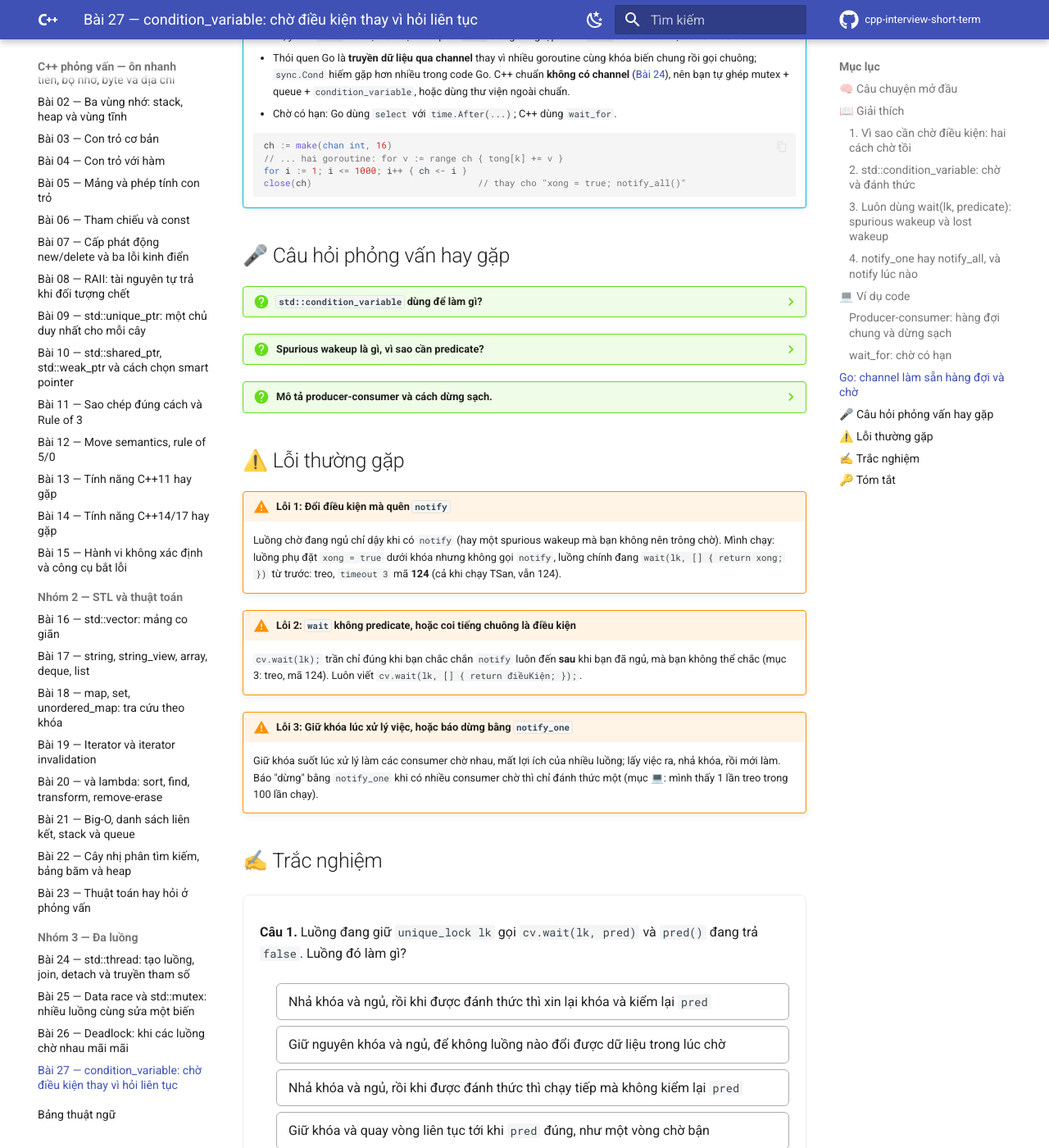
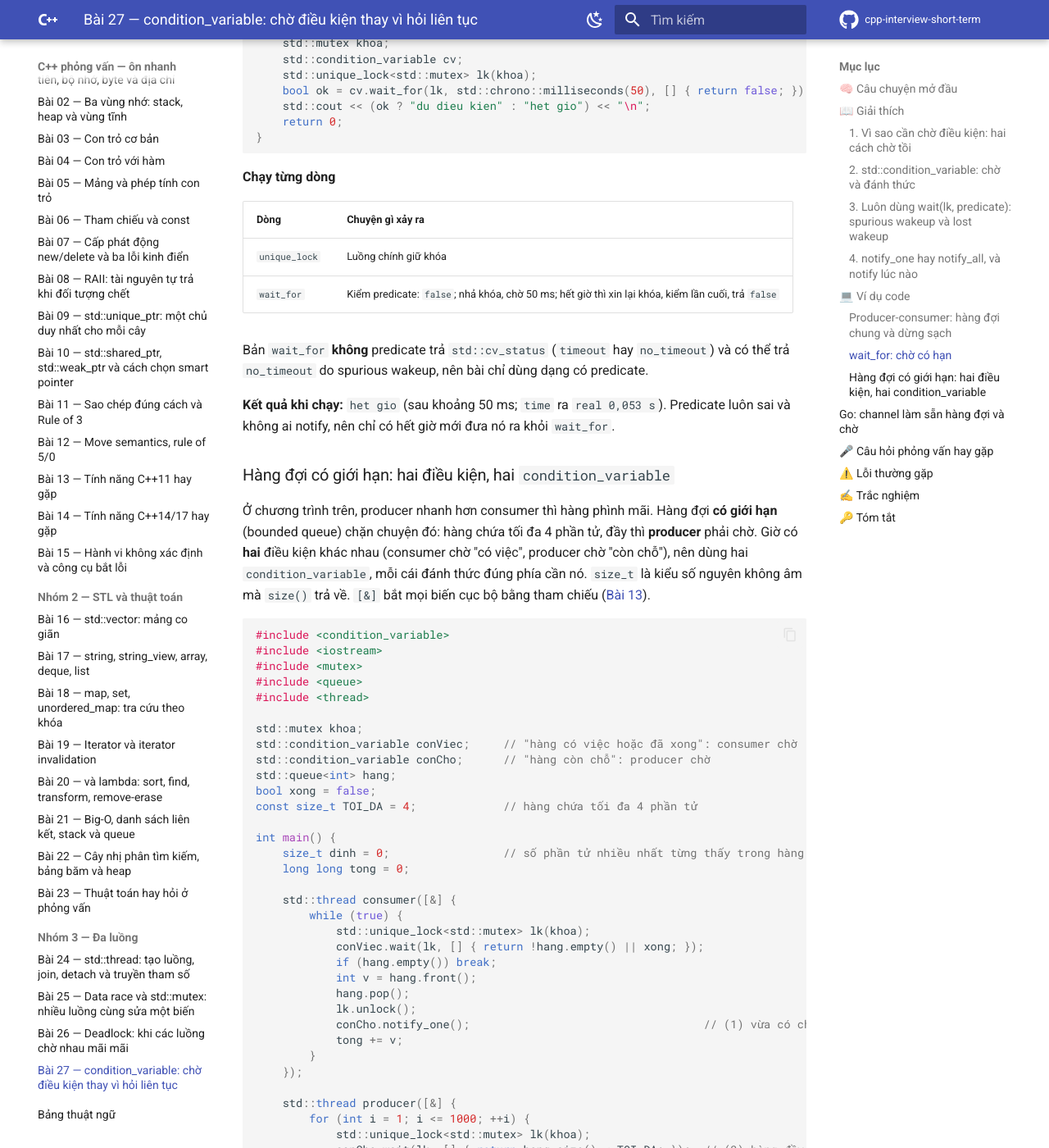
Before and after one commit to hungnguyen010518/cpp-interview-short-term, an MkDocs documentation site: the page built from docs/nhom-3-da-luong/27-condition-variable.md, in a window 1280 px wide and 1400 px high, scrolled down 9220 px. Shown: the whole window at 82% size. Built offline with MkDocs 1.6.1 and Material for MkDocs 9.7.7, drawn with Linux system fonts in a browser that asks for light colours; comment, search, counter and statistics services are not loaded; some of the changed text lies outside the part shown.

Commit message:
docs: sửa Bài 27 theo review vòng 1, thêm hàng đợi có giới hạn
Co-Authored-By: Claude Sonnet 5.5 <noreply@anthropic.com>

````diff
--- a/docs/nhom-3-da-luong/27-condition-variable.md
+++ b/docs/nhom-3-da-luong/27-condition-variable.md
@@ -23,7 +23,7 @@ Cách tốt: chính **để thẻ thớt lại** (để phụ còn có thẻ mà
 
 ### 1. Vì sao cần chờ điều kiện: hai cách chờ tồi
 
-Chương trình dưới có luồng phụ "chuẩn bị dữ liệu" mất 1 giây rồi đặt cờ `xong`; luồng chính chờ cờ đó bằng một **vòng chờ bận** (busy waiting: lặp lại việc kiểm tra liên tục, không ngủ). Cờ và dữ liệu luôn được đọc/ghi dưới khóa ([Bài 25](25-data-race-mutex.md)). `std::chrono::seconds(1)` là khoảng 1 giây, cùng họ với `milliseconds` ở [Bài 24](24-thread-co-ban.md).
+Chương trình dưới có luồng phụ "chuẩn bị dữ liệu" mất 1 giây rồi đặt cờ `xong`; luồng chính chờ cờ đó bằng một **vòng chờ bận** (busy waiting: lặp lại việc kiểm tra liên tục, không ngủ). Cờ và dữ liệu luôn được đọc/ghi dưới khóa ([Bài 25](25-data-race-mutex.md)). `std::chrono::seconds(1)` là khoảng 1 giây, cùng họ với `milliseconds` ở [Bài 24](24-thread-co-ban.md). `while (true)` là vòng lặp không có điều kiện dừng (như `for { }` của Go), chỉ thoát bằng `break`.
 
 ```cpp
 #include <chrono>
@@ -43,7 +43,7 @@ int main() {
         xong = true;
     });
 
-    for (;;) {                                                  // (2) vòng chờ bận
+    while (true) {                                              // (2) vòng chờ bận
         std::lock_guard<std::mutex> g(khoa);
         if (xong) break;
     }
@@ -75,7 +75,7 @@ user	0m1,002s
 - `user` chỉ cỡ 0,001 giây, vì luồng chính ngủ gần hết thời gian.
 - Luồng chính biết tin trễ **khoảng 90 ms** sau khi dữ liệu sẵn sàng (ba lần chạy: 91, 90, 90).
 
-Vòng ngủ-rồi-hỏi tốn gần như không CPU, nhưng trễ tới một chu kỳ ngủ; ngủ ngắn lại thì trễ ít đi mà CPU tốn trở lại.
+Mình chọn 1010 ms để cờ đến ngay sau một lần hỏi, nên trễ gần mức tối đa (một chu kỳ ngủ); trung bình khoảng nửa chu kỳ. Vòng ngủ-rồi-hỏi tốn gần như không CPU nhưng trễ; ngủ ngắn lại thì trễ ít đi mà CPU tốn trở lại.
 
 Ta muốn: **không tốn CPU lúc chờ, và biết tin ngay khi có**. Hệ điều hành làm được chuyện đó nếu luồng chờ xin "đánh thức tôi khi có tin".
 
@@ -130,7 +130,7 @@ int main() {
 | (1)-(3) | Luồng phụ xin được khóa (vì chính đã nhả), đặt dữ liệu, trả khóa |
 | (4) | `notify_one` đánh thức luồng chính |
 | (6) | Luồng chính dậy, **xin lại khóa**, kiểm lại predicate: `true`, nên `wait` trả về |
-| (7) | In ra, khi luồng chính đang giữ khóa |
+| (7) | In ra khi luồng chính đang giữ khóa; rồi `unlock()` để không giữ khóa lúc `join` chờ luồng phụ |
 
 **Kết quả khi chạy:** `nhan duoc 42`; `time` ra `real 1,005 s` nhưng `user` chỉ `0,001 s`, trong khi bản chờ bận ở mục 1 ra `user 1,002 s`. Mình cũng đo độ trễ từ lúc đặt cờ đến lúc luồng chính dậy: ba lần, 22 đến 58 **micro**giây (khác nhau theo máy), so với ~90 **mili**giây của vòng ngủ. TSan (`setarch $(uname -m) -R`, [Bài 25](25-data-race-mutex.md)) không báo gì.
 
@@ -147,7 +147,7 @@ while (!pred()) {
 }
 ```
 
-Vòng `while` này không phải để cho đẹp. Có **ba lý do** phải kiểm lại điều kiện sau mỗi lần dậy:
+Vòng `while` này không phải để cho đẹp. Có **ba lý do** phải kiểm điều kiện: hai lý do cho lúc **sau khi dậy** (hai mục đầu), một lý do cho lúc **trước khi ngủ** (mục cuối):
 
 - **Spurious wakeup** (đánh thức giả): chuẩn C++ **cho phép** `wait` trả về mà không ai gọi `notify`. Mình không tái hiện được trên máy này và không đưa ví dụ nào ra; bạn chỉ cần biết chuẩn cho phép, nên không được giả định "dậy nghĩa là có tin".
 - **Món bị lấy mất:** khi có nhiều luồng chờ, `notify_one` đánh thức luồng A, nhưng luồng B tới nhanh hơn và lấy mất món trước khi A xin lại được khóa. A dậy thấy món không còn, phải ngủ lại. Lý do này không cần chuẩn cho phép gì thêm.
@@ -179,12 +179,20 @@ int main() {
 }
 ```
 
+**Chạy từng dòng**
+
+| Dòng | Chuyện gì xảy ra |
+|---|---|
+| (1) | Luồng phụ gọi `notify_one` khi chưa luồng nào chờ: tiếng chuông mất |
+| (2) | Luồng chính ngủ 300 ms, tới sau khi tiếng chuông đã mất |
+| (3) | `wait` không có predicate nên ngủ ngay; không ai báo nữa, nên ngủ mãi |
+
 **Kết quả khi chạy:** mình biên dịch sạch cảnh báo; chạy `timeout 3 ./chuongtrinh` thì **không in gì**, `timeout` thoát mã **124**. Tiếng chuông ở (1) đã mất, nên (3) ngủ không ai gọi. Khối đặt `// bo-qua-kiem-tra` vì nó treo. Chuẩn không hứa là nó treo (spurious wakeup có thể làm nó dậy), mình chỉ nói điều mình thấy trên máy này.
 
 **Thử thay đổi: lấy chương trình ở mục 2, bỏ dòng ngủ 1 giây của luồng phụ, và cho luồng chính ngủ 300 ms trước khi xin khóa.** Vậy `notify_one` gần như chắc chắn đến **trước** `wait`, nhưng `wait` vẫn có predicate. Mình đã chạy: in `xong`, không treo (TSan sạch). Predicate được kiểm **trước khi ngủ** (như vòng `while` ở trên): `xong` đã `true` nên `wait` không ngủ. Trạng thái nằm trong biến, không nằm trong tiếng chuông.
 
 !!! warning "Hay nhầm"
-    Biến điều kiện phải được đổi **dưới cùng mutex** mà luồng chờ dùng, kể cả khi nó chỉ là một `bool`. Đổi ngoài khóa thì có thể rơi đúng vào khe giữa lúc luồng chờ kiểm `xong` (thấy `false`) và lúc nó ngủ: tin đến mà không ai nhận, lost wakeup trá hình. Hàng đợi ở mục 5 cũng thế: mọi `push`/`pop` đều dưới khóa.
+    Biến điều kiện phải được đổi **dưới cùng mutex** mà luồng chờ dùng, kể cả khi nó chỉ là một `bool`. Đổi ngoài khóa thì có thể rơi đúng vào khe giữa lúc luồng chờ kiểm `xong` (thấy `false`) và lúc nó ngủ: tin đến mà không ai nhận, lost wakeup trá hình, và còn là data race ([Bài 25](25-data-race-mutex.md)) vì hai luồng đụng cùng một biến không đồng bộ. Hàng đợi ở mục 💻 cũng thế: mọi `push`/`pop` đều dưới khóa.
 
 ### 4. `notify_one` hay `notify_all`, và notify lúc nào
 
@@ -193,7 +201,7 @@ int main() {
 
 Quy tắc dễ nhớ: **một món mới, chỉ một người dùng được** thì `notify_one`; **một thay đổi mà mọi người đều phải biết** (như "hết việc, dừng") thì `notify_all`. Lỡ dùng `notify_one` để báo dừng khi có hai consumer cùng đang chờ, thì một luồng thoát, luồng kia ngủ mãi (mục 💻 có thử thật).
 
-**Notify trong khi giữ khóa hay sau khi nhả?** Cả hai đều đúng theo chuẩn: `notify` không đòi bạn giữ khóa. Nhả trước rồi mới notify (như dòng (3)-(4) ở mục 2) thường **hiệu quả hơn**: luồng vừa được đánh thức khỏi phải ngay lập tức bị chặn lại vì khóa vẫn nằm trong tay người báo tin. Một số cài đặt tự tối ưu chuyện này nên chênh lệch tùy thư viện và máy; mình không đo, nên đừng coi đó là luật.
+**Notify trong khi giữ khóa hay sau khi nhả?** Cả hai đều đúng theo chuẩn: `notify` không đòi bạn giữ khóa. Nhả trước rồi mới notify (như dòng (3)-(4) ở mục 2) thường **được khuyên dùng**: luồng vừa được đánh thức khỏi phải ngay lập tức bị chặn lại vì khóa vẫn nằm trong tay người báo tin. Một số cài đặt tự tối ưu chuyện này nên chênh lệch tùy thư viện và máy; mình không đo, nên đừng coi đó là luật. Giữ khóa lúc notify đôi khi lại cần, ví dụ khi luồng chờ sẽ hủy chính `cv` ngay lúc dậy.
 
 ## 💻 Ví dụ code
 
@@ -223,7 +231,7 @@ int main() {
     std::vector<std::thread> consumer;
     for (int k = 0; k < 2; ++k) {
         consumer.emplace_back([&tong, &soViec, k] {
-            for (;;) {
+            while (true) {
                 std::unique_lock<std::mutex> lk(khoa);
                 cv.wait(lk, [] { return !hang.empty() || xong; });   // (1)
                 if (hang.empty()) break;                             // (2) xong và hết việc
@@ -271,16 +279,18 @@ int main() {
 
 **Kết quả khi chạy:** `tong = 500500, so viec = 1000`. Mình biên dịch sạch cảnh báo (cả `-O2`), chạy 100 lần cùng đúng một dòng, và TSan không báo gì. Tổng 1 + 2 + ... + 1000 = 500500 luôn đúng, nhưng consumer nào xử lý bao nhiêu việc thì đổi theo lần chạy (mình không in).
 
+Về cú pháp: `[&tong, &soViec, k]` trộn được hai kiểu bắt: `tong` và `soViec` bắt bằng tham chiếu, còn `k` bắt bằng **bản sao** (mỗi luồng giữ `k` của riêng nó; bắt tham chiếu thì vòng `for` đổi `k` ngay sau đó). Biến toàn cục như `xong`, `hang` không cần bắt, nên lambda `[]` rỗng vẫn đọc được chúng.
+
 Ba điểm đáng nhớ:
 
 - **Predicate có hai vế** (`!hang.empty() || xong`): consumer chỉ được thoát khi hàng đã **cạn**. Sau khi `xong = true`, vẫn còn việc trong hàng thì consumer vẫn lấy tiếp cho hết rồi mới thoát; không bị bỏ sót việc.
 - **Dừng sạch** là ba bước: đặt cờ `xong` dưới khóa, `notify_all`, rồi `join`. Quên `notify_all`, consumer đang ngủ không biết cờ đổi (xem Lỗi 1).
 - **Xử lý ngoài khóa** (dòng (3)): giữ khóa suốt lúc tính thì các consumer thành tuần tự, như phạm vi khóa nhỏ nhất ở [Bài 25](25-data-race-mutex.md).
 
-**Thử thay đổi: ở dòng (7) đổi `notify_all()` thành `notify_one()`.** Mình đã chạy 100 lần: 99 lần ra đúng `tong = 500500`, **1 lần treo** (`timeout 3` mã 124).
+**Thử thay đổi: ở dòng (7) đổi `notify_all()` thành `notify_one()`.** Mình đã chạy 100 lần: 99 lần ra đúng `tong = 500500`, **1 lần treo** (`timeout 3` mã 124). Con số đổi theo máy và theo lần chạy (có lần chạy lại mình thấy 0 lần treo). Chuẩn chỉ hứa `notify_one` đánh thức nhiều nhất một luồng, không hứa gì hơn.
 
 - Treo xảy ra khi cả hai consumer đã ngủ lúc producer báo dừng: `notify_one` chỉ đánh thức một, luồng kia ngủ mãi và `join` chờ nó.
-- 99 lần "ổn" là cái bẫy: lỗi hiếm và hên xui như deadlock ở [Bài 26](26-deadlock.md).
+- Những lần "ổn" là cái bẫy: lỗi hiếm và hên xui như deadlock ở [Bài 26](26-deadlock.md).
 - Để tái hiện chắc chắn, mình cho producer ngủ 200 ms và không đưa việc nào (cả hai consumer chắc chắn đang ngủ): treo, mã 124.
 
 ### `wait_for`: chờ có hạn
@@ -303,7 +313,81 @@ int main() {
 }
 ```
 
+**Chạy từng dòng**
+
+| Dòng | Chuyện gì xảy ra |
+|---|---|
+| `unique_lock` | Luồng chính giữ khóa |
+| `wait_for` | Kiểm predicate: `false`; nhả khóa, chờ 50 ms; hết giờ thì xin lại khóa, kiểm lần cuối, trả `false` |
+
+Bản `wait_for` **không** predicate trả `std::cv_status` (`timeout` hay `no_timeout`) và có thể trả `no_timeout` do spurious wakeup, nên bài chỉ dùng dạng có predicate.
+
 **Kết quả khi chạy:** `het gio` (sau khoảng 50 ms; `time` ra `real 0,053 s`). Predicate luôn sai và không ai notify, nên chỉ có hết giờ mới đưa nó ra khỏi `wait_for`.
+
+### Hàng đợi có giới hạn: hai điều kiện, hai `condition_variable`
+
+Ở chương trình trên, producer nhanh hơn consumer thì hàng phình mãi. Hàng đợi **có giới hạn** (bounded queue) chặn chuyện đó: hàng chứa tối đa 4 phần tử, đầy thì **producer** phải chờ. Giờ có **hai** điều kiện khác nhau (consumer chờ "có việc", producer chờ "còn chỗ"), nên dùng hai `condition_variable`, mỗi cái đánh thức đúng phía cần nó. `size_t` là kiểu số nguyên không âm mà `size()` trả về. `[&]` bắt mọi biến cục bộ bằng tham chiếu ([Bài 13](../nhom-1-nen-tang-bo-nho/13-cpp11-14-17.md)).
+
+```cpp
+#include <condition_variable>
+#include <iostream>
+#include <mutex>
+#include <queue>
+#include <thread>
+
+std::mutex khoa;
+std::condition_variable conViec;     // "hàng có việc hoặc đã xong": consumer chờ
+std::condition_variable conCho;      // "hàng còn chỗ": producer chờ
+std::queue<int> hang;
+bool xong = false;
+const size_t TOI_DA = 4;             // hàng chứa tối đa 4 phần tử
+
+int main() {
+    size_t dinh = 0;                 // số phần tử nhiều nhất từng thấy trong hàng (đọc/ghi dưới khóa)
+    long long tong = 0;
+
+    std::thread consumer([&] {
+        while (true) {
+            std::unique_lock<std::mutex> lk(khoa);
+            conViec.wait(lk, [] { return !hang.empty() || xong; });
+            if (hang.empty()) break;
+            int v = hang.front();
+            hang.pop();
+            lk.unlock();
+            conCho.notify_one();                                   // (1) vừa có chỗ trống
+            tong += v;
+        }
+    });
+
+    std::thread producer([&] {
+        for (int i = 1; i <= 1000; ++i) {
+            std::unique_lock<std::mutex> lk(khoa);
+            conCho.wait(lk, [] { return hang.size() < TOI_DA; });  // (2) hàng đầy thì chờ
+            hang.push(i);
+            if (hang.size() > dinh) dinh = hang.size();
+            lk.unlock();
+            conViec.notify_one();
+        }
+        {
+            std::lock_guard<std::mutex> g(khoa);
+            xong = true;
+        }
+        conViec.notify_all();
+    });
+
+    producer.join();
+    consumer.join();
+    std::cout << "tong = " << tong << ", dinh <= " << TOI_DA << ": " << (dinh <= TOI_DA ? "dung" : "sai") << "\n";
+    return 0;
+}
+```
+
+| Dòng | Chuyện gì xảy ra |
+|---|---|
+| (1) | Consumer lấy một việc ra thì hàng có chỗ trống: báo `conCho` cho producer |
+| (2) | Producer chờ tới khi `hang.size() < TOI_DA`; sau mỗi `push`, nó báo `conViec` cho consumer |
+
+**Kết quả khi chạy:** `tong = 500500, dinh <= 4: dung`. Mình chạy 100 lần, cả 100 lần giống nhau, và TSan không báo gì. `dinh` là số phần tử nhiều nhất từng thấy trong hàng (ghi dưới khóa); nó không bao giờ vượt 4. Dùng một `cv` chung cho cả hai điều kiện cũng được nếu luôn `notify_all`, nhưng hai `cv` đánh thức đúng người hơn. Đây là nền cho thread pool ở Bài 30.
 
 ## Go: channel làm sẵn hàng đợi và chờ
 
@@ -311,7 +395,8 @@ int main() {
     Mình đã chạy Go 1.27.1. Go có `sync.Cond` là bản **gần nhất** của `condition_variable`, nhưng ít khi là lựa chọn đầu tiên:
 
     - Channel làm sẵn việc ta vừa viết thủ công: `ch <- v` bỏ vào hàng đợi, `<-ch` lấy ra và **tự chờ** khi hàng rỗng; `close(ch)` thay cho cờ `xong` + `notify_all`, và `for v := range ch` thoát khi channel đóng và cạn (như dòng (2) ở trên). Chương trình Go dưới đây chạy ra `tong = 500500`, `-race` sạch.
-    - `sync.Cond` gần nhất với `std::condition_variable`: `cond := sync.NewCond(&mu)`; luồng chờ khóa `mu` rồi viết `for !xong { cond.Wait() }` (**vòng `for` do bạn tự viết**, không có tham số predicate như `wait(lk, pred)` của C++); `Signal` ứng với `notify_one`, `Broadcast` với `notify_all`. `Wait` nhả `c.L` khi ngủ và khóa lại trước khi trả về, y như `wait`. Tài liệu Go dặn vẫn phải `Wait` trong vòng lặp vì khi `Wait` trả về điều kiện có thể đã đổi.
+    - `sync.Cond` gần nhất với `std::condition_variable`: `cond := sync.NewCond(&mu)`; luồng chờ khóa `mu` rồi viết `for !xong { cond.Wait() }` (**vòng `for` do bạn tự viết**, không có tham số predicate như `wait(lk, pred)` của C++); `Signal` ứng với `notify_one`, `Broadcast` với `notify_all`. `Wait` nhả `c.L` khi ngủ và khóa lại trước khi trả về, y như `wait`.
+    - Tài liệu Go (`go doc sync.Cond.Wait`) dặn vẫn phải `Wait` trong vòng lặp vì khi `Wait` trả về điều kiện có thể đã đổi (goroutine khác lấy mất món). Khác C++ một điểm: tài liệu nói `Wait` **không trả về** trừ khi có `Signal`/`Broadcast`, tức Go không có spurious wakeup.
     - Thói quen Go là **truyền dữ liệu qua channel** thay vì nhiều goroutine cùng khóa biến chung rồi gọi chuông; `sync.Cond` hiếm gặp hơn nhiều trong code Go. C++ chuẩn **không có channel** ([Bài 24](24-thread-co-ban.md)), nên bạn tự ghép mutex + queue + `condition_variable`, hoặc dùng thư viện ngoài chuẩn.
     - Chờ có hạn: Go dùng `select` với `time.After(...)`; C++ dùng `wait_for`.
 
@@ -342,7 +427,7 @@ int main() {
     `cv.wait(lk);` trần chỉ đúng khi bạn chắc chắn `notify` luôn đến **sau** khi bạn đã ngủ, mà bạn không thể chắc (mục 3: treo, mã 124). Luôn viết `cv.wait(lk, [] { return điềuKiện; });`.
 
 !!! warning "Lỗi 3: Giữ khóa lúc xử lý việc, hoặc báo dừng bằng `notify_one`"
-    Giữ khóa suốt lúc xử lý làm các consumer chờ nhau, mất lợi ích của nhiều luồng; lấy việc ra, nhả khóa, rồi mới làm. Báo "dừng" bằng `notify_one` khi có nhiều consumer chờ thì chỉ đánh thức một (mục 💻: mình thấy 1 lần treo trong 100 lần chạy).
+    Giữ khóa suốt lúc xử lý làm các consumer chờ nhau, mất lợi ích của nhiều luồng; lấy việc ra, nhả khóa, rồi mới làm. Báo "dừng" bằng `notify_one` khi có nhiều consumer chờ thì chỉ đánh thức một (mục 💻: hiếm và hên xui, mình có lần thấy treo trong 100 lần chạy).
 
 ## ✍️ Trắc nghiệm
 
@@ -399,7 +484,7 @@ int v = hang.front();  hang.pop();
 - Thoát vòng lặp êm, vì `notify_all` đánh thức nó và cờ `xong` đã là `true`
 - Gọi `front()` trên hàng rỗng, vì `notify_all` buộc nó chạy tiếp ngay
 - Ném ngoại lệ, vì `wait` nhận ra sẽ không còn producer nào nữa
-- Dậy, thấy hàng vẫn rỗng, ngủ lại; cả nhóm treo vì predicate chỉ nhìn hàng
+- Dậy, thấy hàng vẫn rỗng và ngủ lại, vì predicate chỉ nhìn hàng đợi
 
 <p class="giai-thich" markdown>Dậy thì predicate được kiểm lại, và nó chỉ hỏi hàng có rỗng không, không hề đọc `xong`; hàng vẫn rỗng nên `wait` ngủ lại và `join` chờ mãi. Cờ `xong` có đổi cũng vô nghĩa nếu predicate không nhìn nó. Predicate chính là thứ chặn consumer gọi `front()` trên hàng rỗng, nên cách nói đó sai. Và `wait` không có cơ chế phát hiện producer đã kết thúc.</p>
 </div>
@@ -437,10 +522,10 @@ bool xong = false;
 
 - Luồng chính dậy khi `xong` đổi, vì `wait` luôn theo dõi biến trong predicate
 - Luồng chính dậy khi luồng phụ nhả khóa, vì `wait` đang chờ chính khóa đó
-- Không có gì đánh thức luồng chính, nên nó thường ngủ mãi
+- Không có gì đánh thức luồng chính, nên nó ngủ mãi trên máy mình
 - Luồng chính dậy sau lần kiểm kế tiếp, vì `wait` tự kiểm predicate mỗi giây
 
-<p class="giai-thich" markdown>Không ai gọi `notify`, nên không có gì đánh thức luồng chính; đây là lỗi quên `notify`, và mình đã chạy ra treo mã 124. Chữ "thường" vì chuẩn cho phép đánh thức giả, nhưng bạn không được dựa vào nó. `wait` không theo dõi biến nào: predicate chỉ được gọi khi luồng chính dậy vì lý do khác. Nó cũng không chờ khóa (lúc đó luồng chính đã nhả khóa và ngủ trên `cv`), và không có đồng hồ kiểm mỗi giây nào.</p>
+<p class="giai-thich" markdown>Không ai gọi `notify`, nên không có gì đánh thức luồng chính; đây là lỗi quên `notify`, và mình đã chạy ra treo mã 124. Chuẩn cho phép đánh thức giả nên không thể hứa chắc là mãi mãi, và bạn không được dựa vào nó; trên máy mình thì treo. `wait` không theo dõi biến nào: predicate chỉ được gọi khi luồng chính dậy vì lý do khác. Nó cũng không chờ khóa (lúc đó luồng chính đã nhả khóa và ngủ trên `cv`), và không có đồng hồ kiểm mỗi giây nào.</p>
 </div>
 
 <div class="cau-hoi" data-dap-an="2" markdown>
@@ -458,8 +543,8 @@ bool xong = false;
 
 ## 🔑 Tóm tắt
 
-1. Luồng phải đợi điều kiện do luồng khác tạo ra thì đừng chờ bận (mình chạy: `user` ≈ `real`, đốt trọn một lõi) và đừng ngủ-rồi-hỏi (mình đo trễ ~90 ms ở chu kỳ 100 ms); `std::condition_variable` cho ngủ không tốn CPU mà dậy sau cỡ chục micro-giây (số đo trên máy mình).
+1. Luồng phải đợi điều kiện do luồng khác tạo ra thì đừng chờ bận (mình chạy: `user` ≈ `real`, đốt trọn một lõi) và đừng ngủ-rồi-hỏi (mình đo trễ ~90 ms ở chu kỳ 100 ms); `std::condition_variable` cho ngủ không tốn CPU mà dậy sau vài chục micro-giây (số đo trên máy mình).
 2. Ba mảnh đi cùng nhau: `std::mutex`, biến điều kiện (đổi **dưới khóa**) và `std::condition_variable`; `wait` cần `std::unique_lock` vì nó phải nhả khóa lúc ngủ và xin lại khi dậy, việc `lock_guard` không làm được.
 3. Luôn dùng `wait(lk, predicate)` (≡ `while (!pred()) wait(lk);`): chuẩn cho phép spurious wakeup, luồng khác có thể lấy mất món, và `notify` gọi trước `wait` thì mất (mình chạy `wait` trần: treo, mã 124); trạng thái nằm trong biến, không nằm trong tiếng chuông.
-4. `notify_one` cho một món một người dùng; `notify_all` cho thay đổi mọi người phải biết (như dừng); notify trong hay sau khi nhả khóa đều đúng, nhả trước thường hiệu quả hơn (tùy cài đặt); `wait_for` chờ có hạn.
+4. `notify_one` cho một món một người dùng; `notify_all` cho thay đổi mọi người phải biết (như dừng); notify trong hay sau khi nhả khóa đều đúng, nhả trước thường được khuyên (tùy cài đặt, mình không đo); `wait_for` chờ có hạn.
 5. Producer-consumer: `std::queue` dưới khóa, consumer `wait` tới khi có việc hoặc `xong`, xử lý ngoài khóa; dừng sạch = đặt `xong` dưới khóa + `notify_all` + `join`. Go: channel và `close` làm sẵn cả hàng đợi lẫn chờ; `sync.Cond` là bản gần nhất (vòng `for` tự viết, `Signal`/`Broadcast`), nhưng hiếm dùng hơn channel.
````
Also changed, not shown: other parts of docs/nhom-3-da-luong/27-condition-variable.md (+1 -1 lines).
